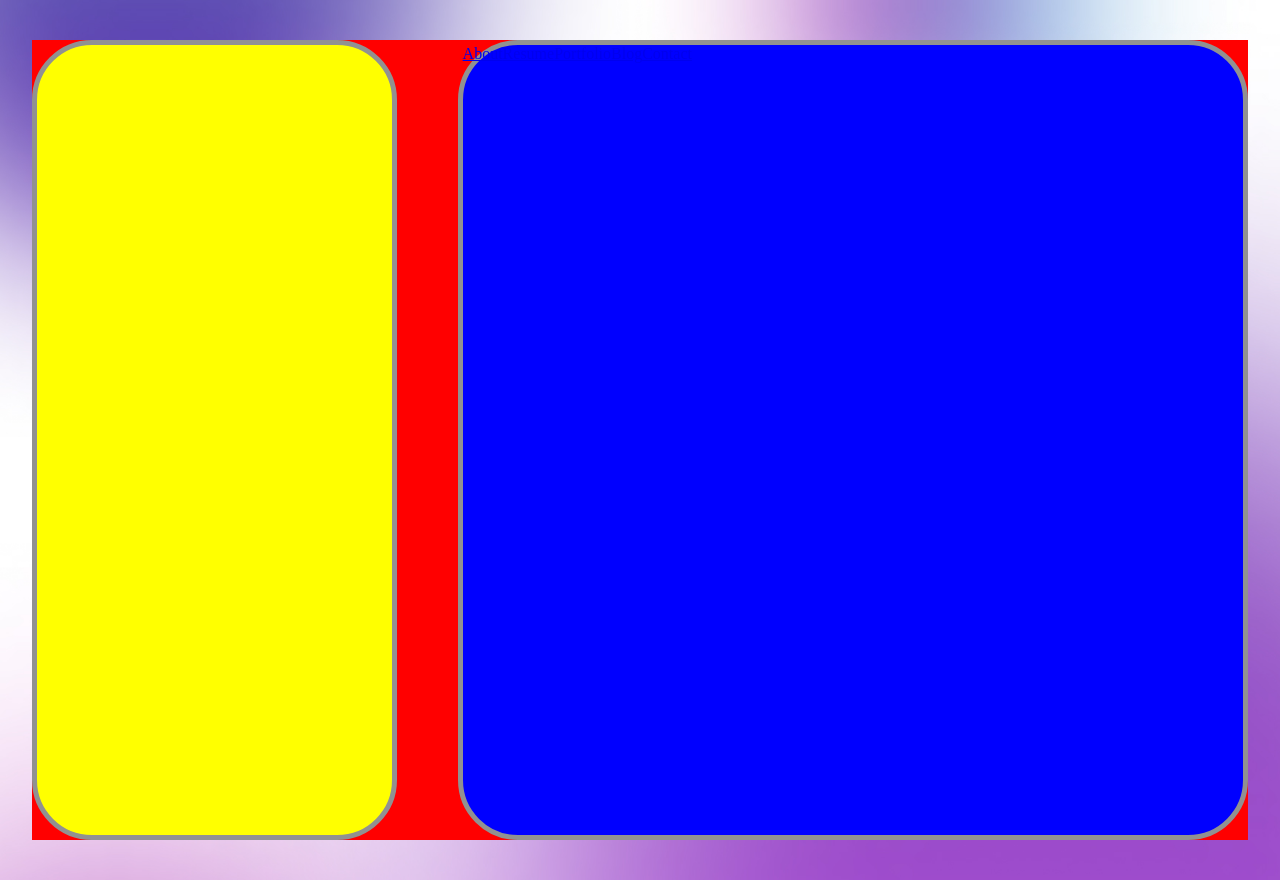
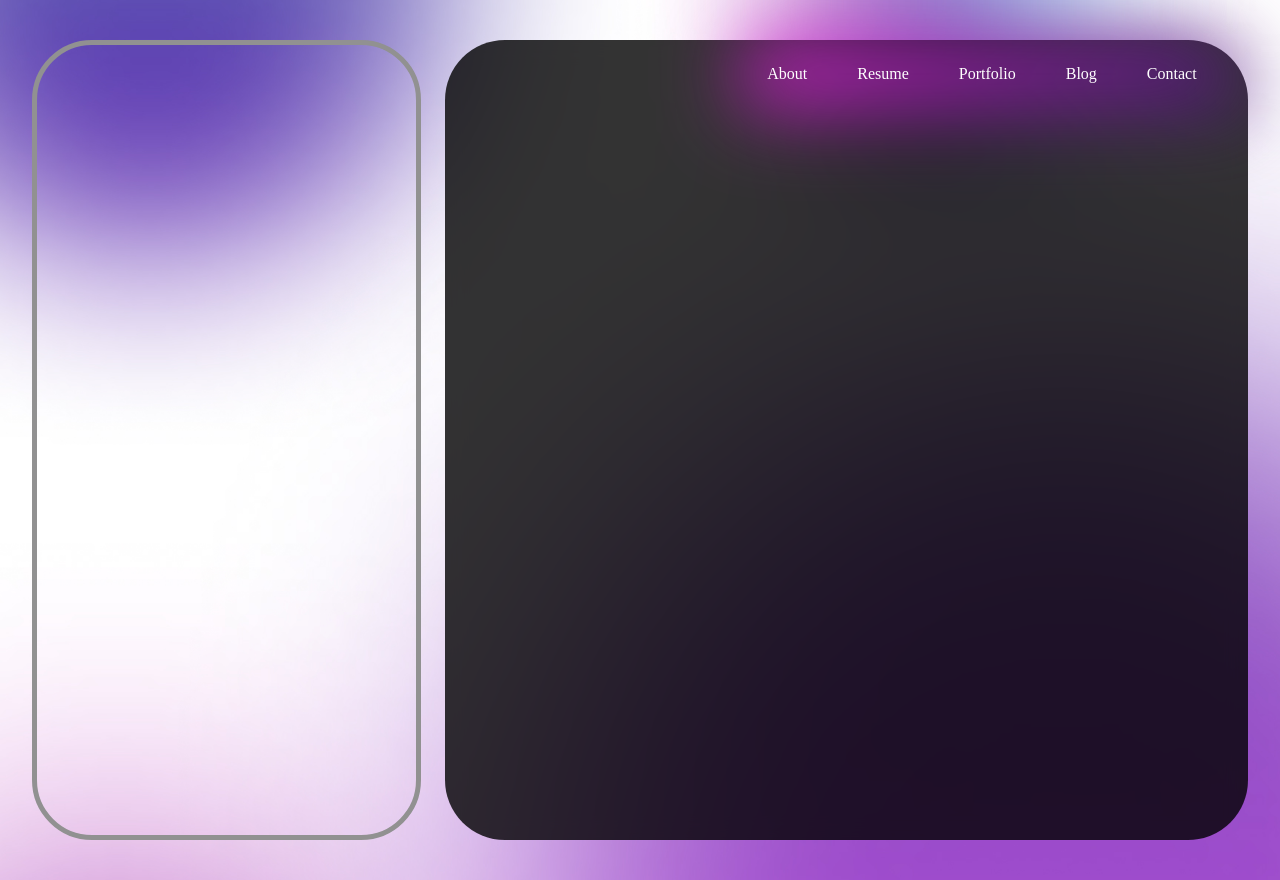
Before and after one commit to NapiTech-dev/my-portfolio, a React (Vite) app: page / in a window 1280 px wide. Built offline with nearby package versions, Linux system fonts and the light colour scheme.

Commit message:
navbar styled with glow effect

```diff
--- a/src/components/NavBar.jsx
+++ b/src/components/NavBar.jsx
@@ -1,8 +1,9 @@
 import React from "react";
+import "../styles/NavBar.css";
 
 function NavBar() {
   return (
-    <div>
+    <div className="nav-box">
       <a href="http://">About</a>
       <a href="http://">Resume</a>
       <a href="http://">Portfolio</a>
--- a/src/styles/Dashboard.css
+++ b/src/styles/Dashboard.css
@@ -1,6 +1,7 @@
 .Dashboard-styles {
-  background-color: blue;
-  width: 65%;
-  border: 5px solid #919191;
+  background: rgb(0, 0, 0, 0.8);
+  backdrop-filter: blur(10px);
+  width: 66%;
+  border: 0px solid #919191;
   border-radius: 60px;
 }
--- /dev/null
+++ b/src/styles/NavBar.css
@@ -0,0 +1,26 @@
+.nav-box {
+    padding: 25px;
+    padding-right: 50px;
+    display: flex;
+    position: relative;
+    right: 1.4px;
+    float: right;
+    gap: 50px;
+    border: none;
+    border-radius: 0 60px 0 10px;
+}
+
+.nav-box::before{
+  content: "";
+  position: absolute;
+  inset: 0;
+  background: linear-gradient(135deg, rgba(220, 38, 211, 1), rgba(69, 20, 118, 1));
+  filter: blur(40px);   /* makes it hazy */
+  z-index: -1;          /* pushes it behind the nav links */
+  border-radius: 0 60px 0 10px;
+}
+
+.nav-box a{
+    text-decoration: none;
+    color: white;
+}
--- a/src/styles/ParentBox.css
+++ b/src/styles/ParentBox.css
@@ -1,5 +1,4 @@
 .box-style {
-  background-color: red;
   height: 100vh;
   width: 95vw;
   max-width: 1300px;
--- a/src/styles/SideBar.css
+++ b/src/styles/SideBar.css
@@ -1,6 +1,5 @@
 .side-bar-styles {
-  background-color: yellow;
-  width: 30%;
+  width: 32%;
   border: 5px solid #919191;
   border-radius: 60px;
 }
```
